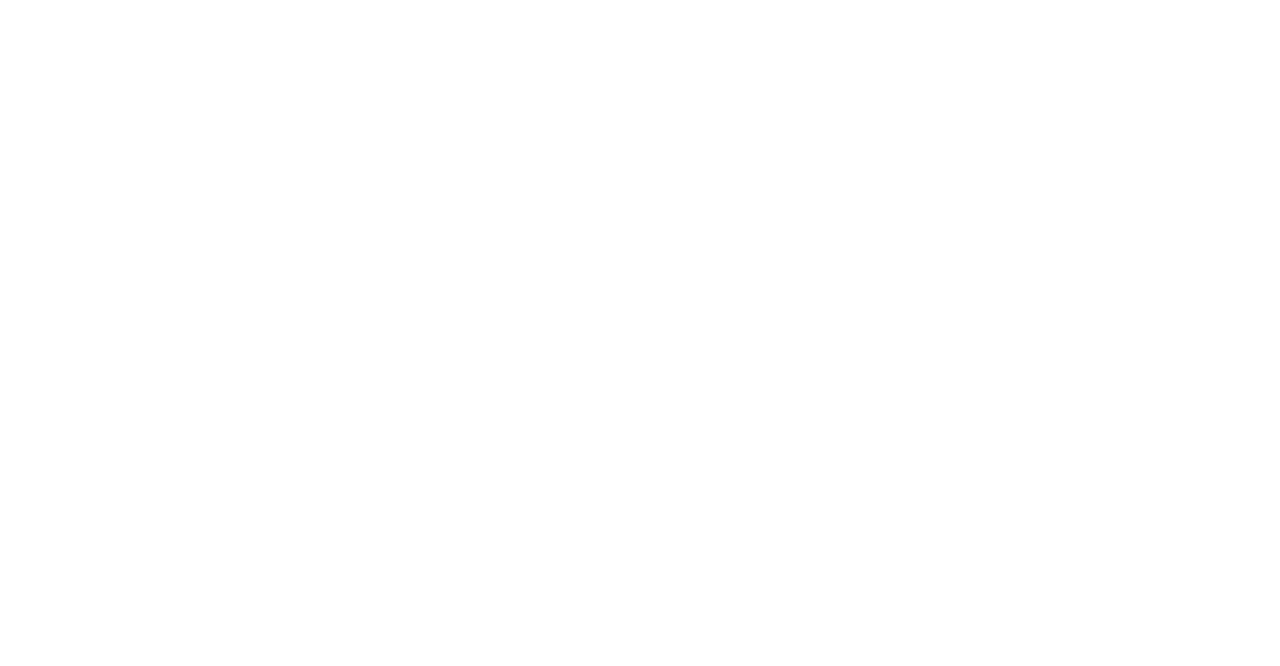
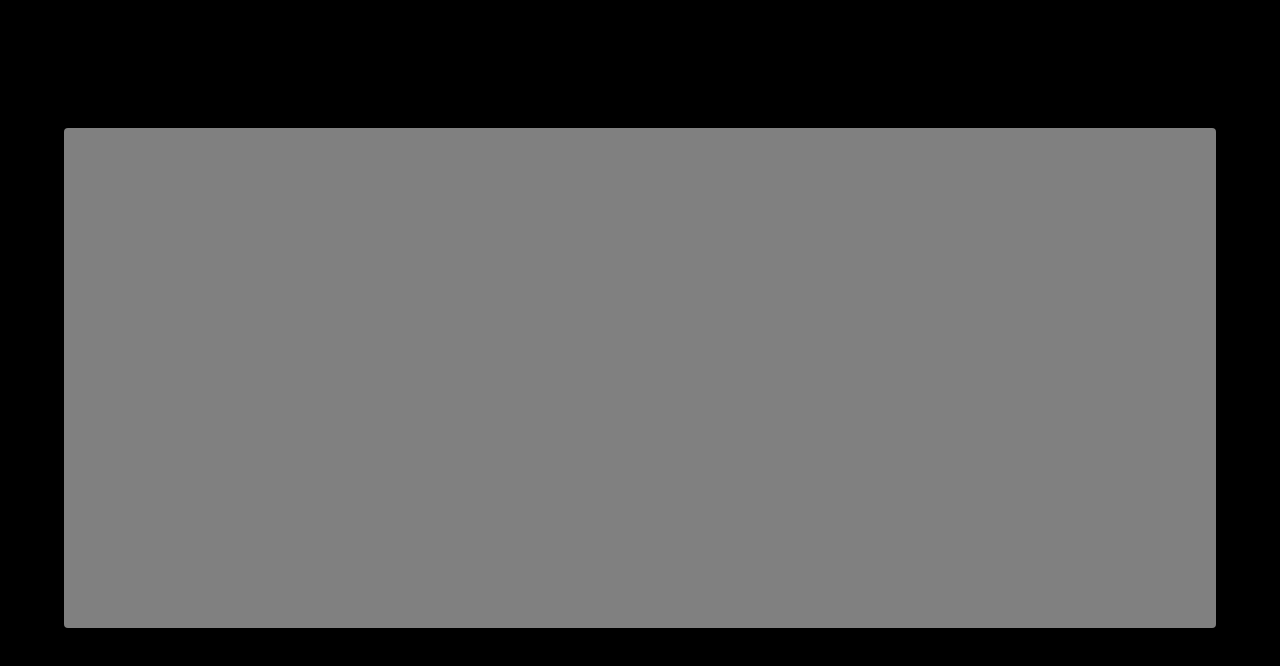
Before and after one commit to pcreglow/Treehouse-StarWars-API-Gallery, a plain HTML site: page index.html in a window 1280 px wide. Drawn offline with nearby package versions, Linux system fonts and the light colour scheme.

Commit message:
Setup container in index.html, added test styles to container and body in styles.css

```diff
--- a/index.html
+++ b/index.html
@@ -11,6 +11,9 @@
 </head>
 
 <body>
+    <div id="container">
+    </div> <!-- container -->
+
     <script src="https://code.jquery.com/jquery-3.2.1.min.js" integrity="sha256-hwg4gsxgFZhOsEEamdOYGBf13FyQuiTwlAQgxVSNgt4=" crossorigin="anonymous"></script>
     <script href="app.js"></script>
 </body>
--- a/styles/styles.css
+++ b/styles/styles.css
@@ -2,4 +2,13 @@
     box-sizing: border-box;
     font-family: 'Pathway Gothic One', sans-serif;
     margin: 0;
+    background: #000;
 }
+
+#container {
+  margin: 10% 5% 5%;
+  border-radius: 4px;
+  background: gray;
+  width: 90%;
+  height: 500px;
+}
```
